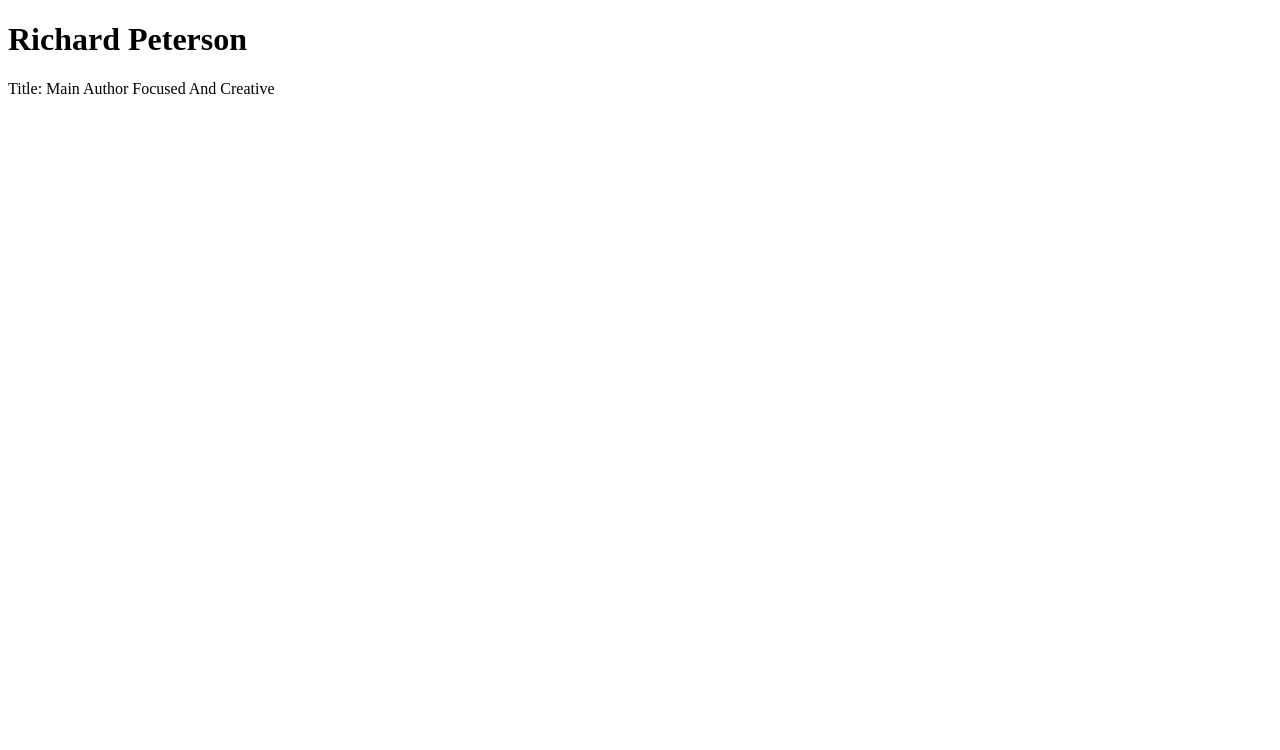
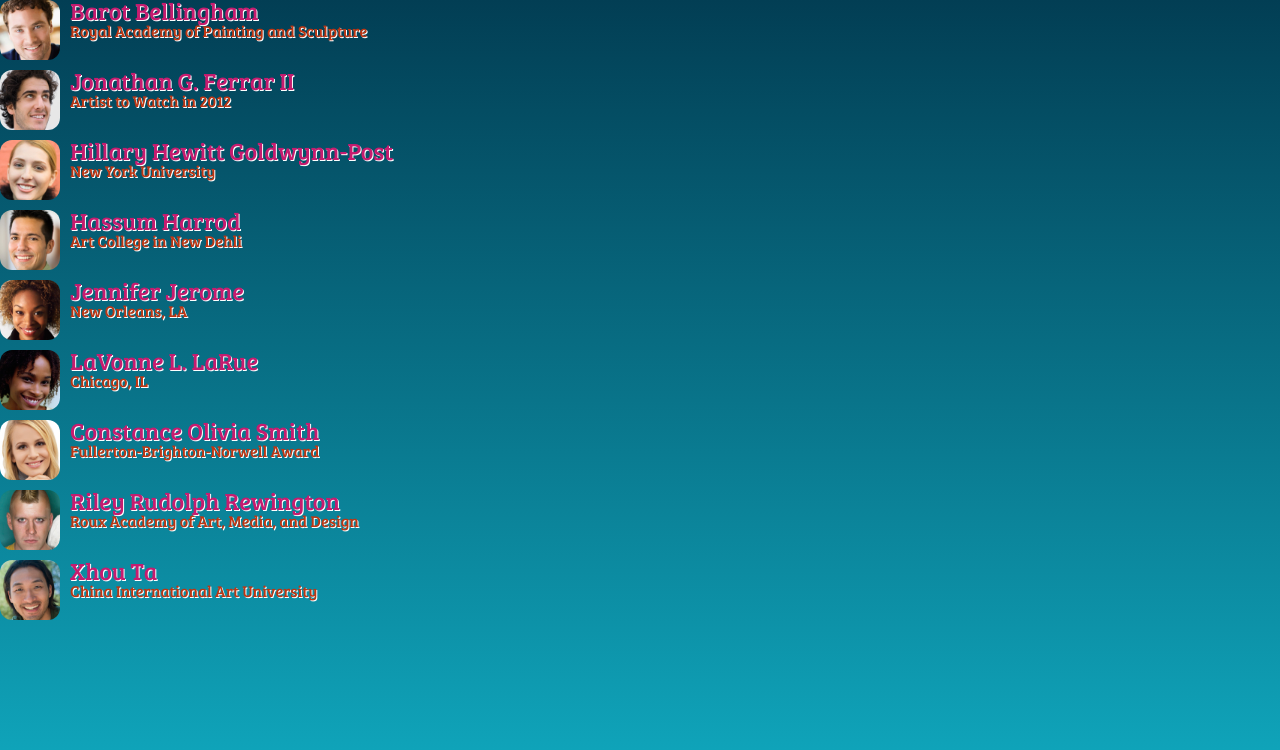
Before and after one commit to webbuyrich/angularjs-simpleapp, a plain HTML site: page index.html in a window 1280 px wide. Drawn offline with Linux system fonts and the light colour scheme; a web font is replaced by a local one.

Commit message:
updated index to show users from json file

```diff
--- a/index.html
+++ b/index.html
@@ -7,15 +7,27 @@
         <title>AngularJS Simple App</title>
 
         <link rel="author" href="humans.txt">
-
+        <link rel="stylesheet" href="css/style.css">
         <script src="lib/angular/angular.js"></script>
         <script src="js/controllers.js"></script>
     </head>
     <body>
 
-       <div ng-controller = "MyController">
-			<h1>{{ author.name }}</h1>
-			<p>Title: {{ author.title + ' ' + author.company}} </p>
+       <div class="main" ng-controller = "MyController">
+
+            <ul class="artistList">
+
+                <li class="artist cf" ng-repeat="item in artists">
+
+                    <img ng-src="images/{{item.shortname}}_tn.jpg" alt="Photo of {{item.name}}" title="Photo of {{item.name}}">
+                    <div class="info">
+                        <h2>{{item.name}}</h2>
+                        <h3>{{item.reknown}}</h3>
+                    </div>
+                </li>
+
+            </ul>
+
        </div>
 
     </body>
--- a/js/controllers.js
+++ b/js/controllers.js
@@ -2,11 +2,61 @@ var myApp = angular.module('myApp', []);
 
 myApp.controller('MyController', function MyController($scope){
 
-	$scope.author = {
-
-		'name' 		: 'Richard Peterson',
-		'title'		: 'Main Author',
-		'company'	: 'Focused And Creative'
-	}
+	$scope.artists = [
+  {
+    "name":"Barot Bellingham",
+    "shortname":"Barot_Bellingham",
+    "reknown":"Royal Academy of Painting and Sculpture",
+    "bio":"Barot has just finished his final year at The Royal Academy of Painting and Sculpture, where he excelled in glass etching paintings and portraiture. Hailed as one of the most diverse artists of his generation, Barot is equally as skilled with watercolors as he is with oils, and is just as well-balanced in different subject areas. Barot's collection entitled \"The Un-Collection\" will adorn the walls of Gilbert Hall, depicting his range of skills and sensibilities - all of them, uniquely Barot, yet undeniably different"
+  },
+  {
+    "name":"Jonathan G. Ferrar II",
+    "shortname":"Jonathan_Ferrar",
+    "reknown":"Artist to Watch in 2012",
+    "bio":"The Artist to Watch in 2012 by the London Review, Johnathan has already sold one of the highest priced-commissions paid to an art student, ever on record. The piece, entitled Gratitude Resort, a work in oil and mixed media, was sold for $750,000 and Jonathan donated all the proceeds to Art for Peace, an organization that provides college art scholarships for creative children in developing nations"
+  },
+  {
+    "name":"Hillary Hewitt Goldwynn-Post",
+    "shortname":"Hillary_Goldwynn",
+    "reknown":"New York University",
+    "bio":"Hillary is a sophomore art sculpture student at New York University, and has already won all the major international prizes for new sculptors, including the Divinity Circle, the International Sculptor's Medal, and the Academy of Paris Award. Hillary's CAC exhibit features 25 abstract watercolor paintings that contain only water images including waves, deep sea, and river."
+  },
+  {
+    "name":"Hassum Harrod",
+    "shortname":"Hassum_Harrod",
+    "reknown":"Art College in New Dehli",
+    "bio":"The Art College in New Dehli has sponsored Hassum on scholarship for his entire undergraduate career at the university, seeing great promise in his contemporary paintings of landscapes - that use equal parts muted and vibrant tones, and are almost a contradiction in art. Hassum will be speaking on \"The use and absence of color in modern art\" during Thursday's agenda."
+  },
+  {
+    "name":"Jennifer Jerome",
+    "shortname":"Jennifer_Jerome",
+    "reknown":"New Orleans, LA",
+    "bio":"A native of New Orleans, much of Jennifer's work has centered around abstract images that depict flooding and rebuilding, having grown up as a teenager in the post-flood years. Despite the sadness of devastation and lives lost, Jennifer's work also depicts the hope and togetherness of a community that has persevered. Jennifer's exhibit will be discussed during Tuesday's Water in Art theme."
+  },
+  {
+    "name":"LaVonne L. LaRue",
+    "shortname":"LaVonne_LaRue",
+    "reknown":"Chicago, IL",
+    "bio":"LaVonne's giant-sized paintings all around Chicago tell the story of love, nature, and conservation - themes that are central to her heart. LaVonne will share her love and skill of graffiti art on Monday's schedule, as she starts the painting of a 20-foot high wall in the Rousseau Room of Hotel Contempo in front of a standing-room only audience in Art in Unexpected Places."
+  },
+  {
+    "name":"Constance Olivia Smith",
+    "shortname":"Constance_Smith",
+    "reknown":"Fullerton-Brighton-Norwell Award",
+    "bio":"Constance received the Fullerton-Brighton-Norwell Award for Modern Art for her mixed-media image of a tree of life, with jewel-adorned branches depicting the arms of humanity, and precious gemstone-decorated leaves representing the spouting buds of togetherness. The daughter of a New York jeweler, Constance has been salvaging the discarded remnants of her father's jewelry-making since she was five years old, and won the New York State Fair grand prize at the age of 8 years old for a gem-adorned painting of the Manhattan Bridge."
+  },
+  {
+    "name":"Riley Rudolph Rewington",
+    "shortname":"Riley_Rewington",
+    "reknown":"Roux Academy of Art, Media, and Design",
+    "bio":"A first-year student at the Roux Academy of Art, Media, and Design, Riley is already changing the face of modern art at the university. Riley's exquisite abstract pieces have no intention of ever being understood, but instead beg the viewer to dream, create, pretend, and envision with their mind's eye. Riley will be speaking on the \"Art of Abstract\" during Thursday's schedule"
+  },
+  {
+    "name":"Xhou Ta",
+    "shortname":"Xhou_Ta",
+    "reknown":"China International Art University",
+    "bio":"A senior at the China International Art University, Xhou has become well-known for his miniature sculptures, often the size of a rice granule, that are displayed by rear projection of microscope images on canvas. Xhou will discuss the art and science behind his incredibly detailed works of art."
+  }
+]
 
 });
```
